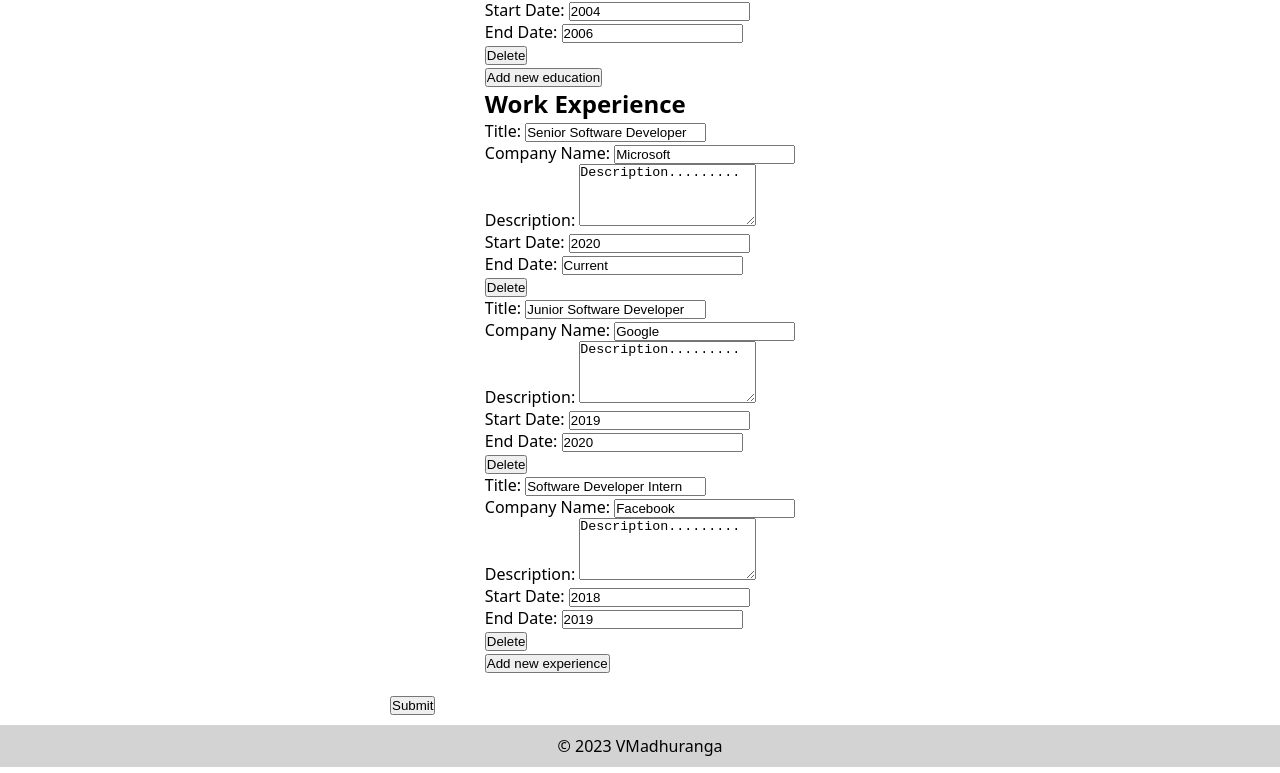
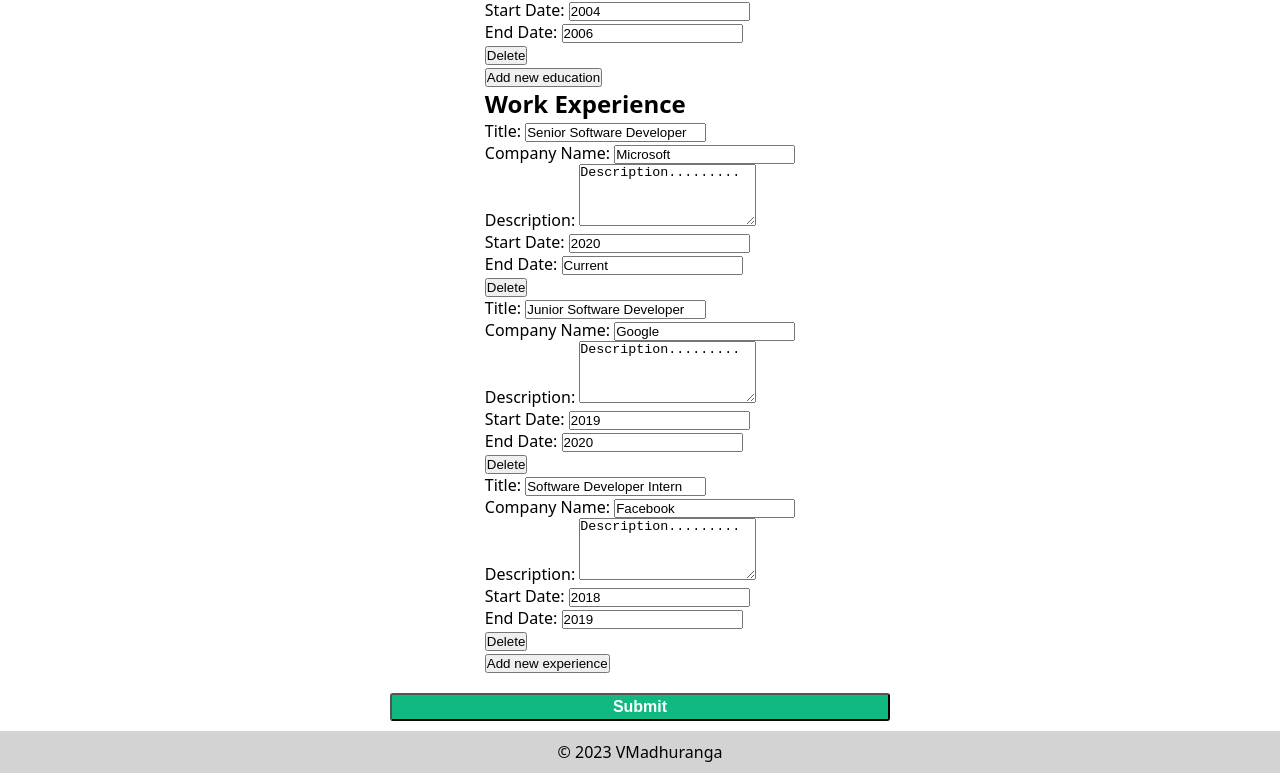
Before and after one commit to VMadhuranga/cv-application, a React (Vite) app: page / in a window 1280 px wide. Shown: the part 715-1488 px from the top of the page. Built offline with nearby package versions, Linux system fonts and the light colour scheme.

Commit message:
Add Button component styling
Create className prop to give different style classes to button

```diff
--- /dev/null
+++ b/src/components/button.css
@@ -0,0 +1,22 @@
+.delete,
+.add-new,
+.submit {
+  font-weight: bold;
+  font-size: inherit;
+  color: #fff;
+  padding: 3px 5px;
+  border-radius: 3px;
+}
+
+.delete {
+  background-color: #f87171;
+}
+
+.add-new {
+  background-color: #60a5fa;
+}
+
+.submit {
+  width: 100%;
+  background-color: #10b981;
+}
--- a/src/components/button.jsx
+++ b/src/components/button.jsx
@@ -1,11 +1,17 @@
-export function Button({ text, handleOnClick, disabled }) {
+import "./button.css";
+
+export function Button({ text, handleOnClick, disabled, className }) {
   if (disabled) {
     return (
-      <button onClick={handleOnClick} disabled hidden>
+      <button onClick={handleOnClick} className={className} disabled hidden>
         {text}
       </button>
     );
   }
 
-  return <button onClick={handleOnClick}>{text}</button>;
+  return (
+    <button onClick={handleOnClick} className={className}>
+      {text}
+    </button>
+  );
 }
```
